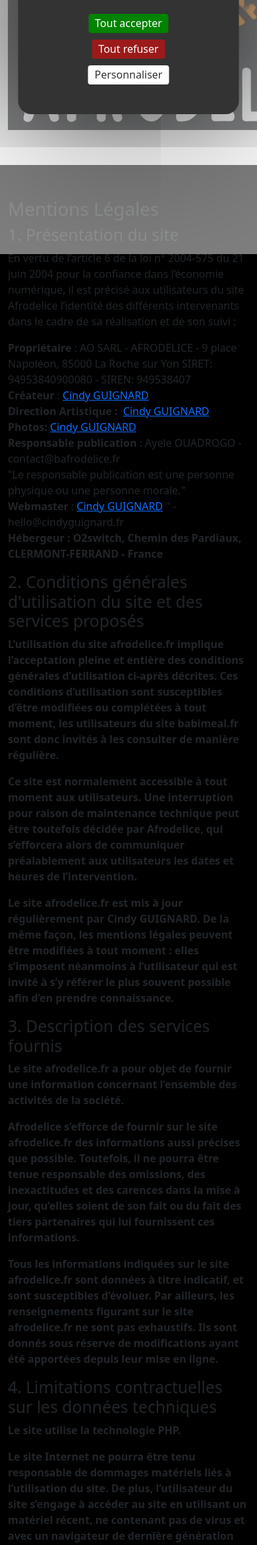
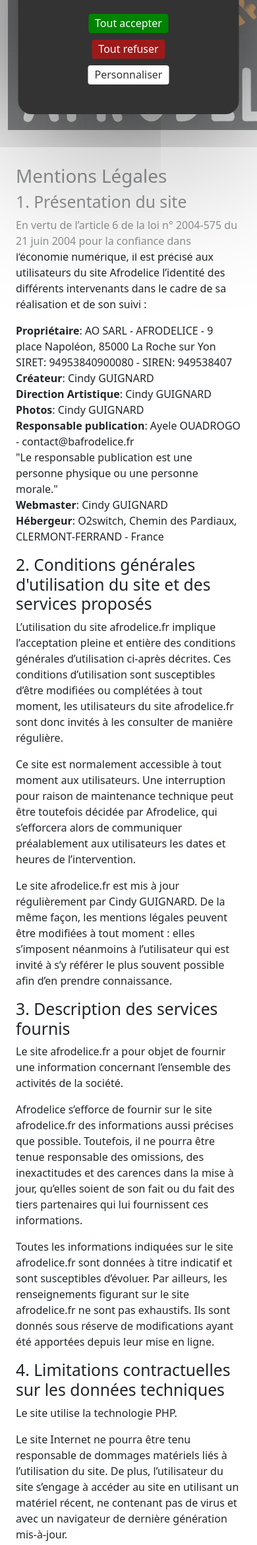
Before and after one commit to Nefle85/afrodelice, a Symfony app: template templates/mentions_legales/index.html.twig in a window 390 px wide; the page is wider, and only the part inside the window is pictured. Shown: the part 459-2800 px from the top of that part at 66% size. Run offline with Twig, Linux system fonts and the light colour scheme; the template is opened without the code that fills it, so the values that code supplies are empty; some libraries are stand-ins or nearby versions.

Commit message:
responsive css ok

```diff
--- a/templates/elements/footer.html.twig
+++ b/templates/elements/footer.html.twig
@@ -1,48 +1,53 @@
 <footer class="bg-dark text-light text-center text-lg-start">
     <!-- Grid container -->
     <div class="container-fluid p-4">
-        <!--Grid row-->
+        <!-- Grid row -->
         <div class="row d-flex align-items-stretch">
-            <!--Grid column LOGO et Nom du resto-->
+            <!-- Logo et Nom du resto -->
             <div class="col-lg-4 col-md-4 col-sm-12 mb-4 mb-md-0 d-flex justify-content-center align-items-center">
                 <div class="logo-container">
-                    <img class="logo" src="{{ asset('divers/images/afrodelice.jpg') }}" alt="Logo du restaurant Afrodelice" style="width: 80px; margin-right: 10px;">
-                    <span class="resto-name" style="color: orange; font-size: 20px; font-weight: bold;">AFRODELICE RESTO AFRO EXOTIQUE</span>
+                    <img class="logo" src="{{ asset('divers/images/afrodelice.jpg') }}" alt="Logo du restaurant Afrodelice">
+                    <div class="resto-name">
+                        <div>AFRODELICE</div>
+                        <div>RESTO</div>
+                        <div>AFRO</div>
+                        <div>EXOTIQUE</div>
+                    </div>
                 </div>
             </div>
-            <!--Grid column-->
+            <!-- Grid column -->
 
-            <!--Grid column Horaires et adresse du resto -->
+            <!-- Horaires du resto -->
             <div class="col-lg-4 col-md-4 col-sm-12 mb-4 mb-md-0 d-flex flex-column justify-content-center text-light">
-                <h5 class="text-uppercase mb-0" style="color: orange;">Horaires</h5>
+                <h5 class="text-uppercase mb-0">Horaires</h5>
                 <ul class="list-unstyled">
                     <li>Lundi, mercredi, jeudi : 12h00-14h00 / 19h00-21h30</li>
                     <li>Mardi : Fermé</li>
-                    <li>Vendredi: 19h00-22h30</li>
+                    <li>Vendredi : 19h00-22h30</li>
                     <li>Samedi : 12h00-14h00 / 19h00-22h30</li>
                     <li>Dimanche : 19h00-21h30</li>
                 </ul>
             </div>
-            <!--Grid column-->
+            <!-- Grid column -->
 
-            <!--Grid column Contact-->
+            <!-- Contact -->
             <div class="col-lg-4 col-md-4 col-sm-12 mb-4 mb-md-0 d-flex flex-column justify-content-center align-items-center">
-                <h5 class="text-uppercase"><a class="contact" href="{{ path('app_contact') }}" style="color: orange; font-weight: bold;">Contact</a></h5>
+                <h5 class="text-uppercase"><a class="contact footer-link" href="{{ path('app_contact') }}">Contact</a></h5>
                 <p>02 51 71 04 04</p>
-                <p><a href="{{ path('app_mentions_legales') }}" class="text-light-me-2">Mentions légales</a></p>
+                <p><a class="footer-link" href="{{ path('app_mentions_legales') }}">Mentions légales</a></p>
                 <div class="social-links mt-2">
-                    <a href="https://www.instagram.com" class="text-light me-3"><i class="fa-brands fa-instagram fa-lg"></i></a>
-                    <a href="https://www.facebook.com" class="text-light"><i class="fa-brands fa-square-facebook fa-lg"></i></a>
+                    <a class="footer-link" href="https://www.instagram.com"><i class="fa-brands fa-instagram fa-lg"></i></a>
+                    <a class="footer-link" href="https://www.facebook.com"><i class="fa-brands fa-square-facebook fa-lg"></i></a>
                 </div>
             </div>
-            <!--Grid column-->
+            <!-- Grid column -->
         </div>
-        <!--Grid row-->
+        <!-- Grid row -->
     </div>
     <!-- Grid container -->
 
     <!-- Copyright -->
-    <div class="copyright text-center p-3" style="background-color: rgba(0, 0, 0, 0.9); color: orange;">
+    <div class="copyright text-center p-3">
         © 2024 - Site réalisé par Cindy Guignard
     </div>
     <!-- Copyright -->
--- a/templates/mentions_legales/index.html.twig
+++ b/templates/mentions_legales/index.html.twig
@@ -4,107 +4,85 @@
 
 {% block body %}
 
-<div class="container-fluid" style="background-color:black; padding:0px"  >
-    <div class="container" style="background-color:black; padding-top:50px">
+<div class="container-fluid legal-content">
+    <div class="container">
 
-        <h1>Mentions Légales</h1>
+        <h1 class="legal-title">Mentions Légales</h1>
 
-        <h2>1. Présentation du site</h2>
-            <p>En vertu de l’article 6 de la loi n° 2004-575 du 21 juin 2004 pour la confiance dans l’économie numérique,
+        <h2 class="legal-subtitle">1. Présentation du site</h2>
+
+        <p class="legal-paragraph">En vertu de l’article 6 de la loi n° 2004-575 du 21 juin 2004 pour la confiance dans l’économie numérique,
         il est précisé aux utilisateurs du site Afrodelice l’identité des différents intervenants dans le cadre de sa réalisation et de son suivi :</p>
-            <p>
-                <strong>Propriétaire</strong>
-                 : AO SARL - AFRODELICE - 9 place Napoléon, 85000 La Roche sur Yon SIRET: 94953840900080 - SIREN: 949538407
+
+        <p class="legal-paragraph">
+            <strong>Propriétaire</strong>: AO SARL - AFRODELICE - 9 place Napoléon, 85000 La Roche sur Yon SIRET: 94953840900080 - SIREN: 949538407
             <br>
-                <strong>Créateur</strong>
-                 :
-                <a href="#">Cindy GUIGNARD</a>
+            <strong>Créateur</strong>: Cindy GUIGNARD
             <br>
-                <strong>Direction Artistique :&nbsp;</strong>
-                <a href="#">Cindy GUIGNARD</a>
+            <strong>Direction Artistique</strong>: Cindy GUIGNARD
             <br>
-                <strong>Photos: </strong>
-                <a href="#">Cindy GUIGNARD</a>
+            <strong>Photos</strong>: Cindy GUIGNARD
             <br>
-                <strong>Responsable publication</strong>
-                 : Ayele OUADROGO - contact@bafrodelice.fr
+            <strong>Responsable publication</strong>: Ayele OUADROGO - contact@bafrodelice.fr
             <br>
             "Le responsable publication est une personne physique ou une personne morale."
             <br>
-                <strong>Webmaster</strong>
-                 :
-                <a href="#">Cindy GUIGNARD</a>
-                " - hello@cindyguignard.fr
+            <strong>Webmaster</strong>: Cindy GUIGNARD
             <br>
-                <strong>Hébergeur<strong>
-                 : O2switch, Chemin des Pardiaux, CLERMONT-FERRAND - France
+            <strong>Hébergeur</strong>: O2switch, Chemin des Pardiaux, CLERMONT-FERRAND - France
         </p>
 
+        <h2 class="legal-subtitle">2. Conditions générales d'utilisation du site et des services proposés</h2>
+        <p class="legal-paragraph">L’utilisation du site afrodelice.fr implique l’acceptation pleine et entière des conditions générales d’utilisation ci-après décrites. Ces conditions d’utilisation sont susceptibles d’être modifiées ou complétées à tout moment, les utilisateurs du site afrodelice.fr sont donc invités à les consulter de manière régulière.</p>
+        <p class="legal-paragraph">Ce site est normalement accessible à tout moment aux utilisateurs. Une interruption pour raison de maintenance technique peut être toutefois décidée par Afrodelice, qui s’efforcera alors de communiquer préalablement aux utilisateurs les dates et heures de l’intervention.</p>
+        <p class="legal-paragraph">Le site afrodelice.fr est mis à jour régulièrement par Cindy GUIGNARD. De la même façon, les mentions légales peuvent être modifiées à tout moment : elles s’imposent néanmoins à l’utilisateur qui est invité à s’y référer le plus souvent possible afin d’en prendre connaissance.</p>
 
-        <h2>2. Conditions générales d'utilisation du site et des services proposés</h2>
+        <h2 class="legal-subtitle">3. Description des services fournis</h2>
+        <p class="legal-paragraph">Le site afrodelice.fr a pour objet de fournir une information concernant l’ensemble des activités de la société.</p>
+        <p class="legal-paragraph">Afrodelice s’efforce de fournir sur le site afrodelice.fr des informations aussi précises que possible. Toutefois, il ne pourra être tenue responsable des omissions, des inexactitudes et des carences dans la mise à jour, qu’elles soient de son fait ou du fait des tiers partenaires qui lui fournissent ces informations.</p>
+        <p class="legal-paragraph">Toutes les informations indiquées sur le site afrodelice.fr sont données à titre indicatif et sont susceptibles d’évoluer. Par ailleurs, les renseignements figurant sur le site afrodelice.fr ne sont pas exhaustifs. Ils sont donnés sous réserve de modifications ayant été apportées depuis leur mise en ligne.</p>
 
-            <p>L’utilisation du site afrodelice.fr implique l’acceptation pleine et entière des conditions générales d’utilisation ci-après décrites. Ces conditions d’utilisation sont susceptibles d’être modifiées ou complétées à tout moment, les utilisateurs du site babimeal.fr sont donc invités à les consulter de manière régulière.</p>
-            <p>Ce site est normalement accessible à tout moment aux utilisateurs. Une interruption pour raison de maintenance technique peut être toutefois décidée par Afrodelice, qui s’efforcera alors de communiquer préalablement aux utilisateurs les dates et heures de l’intervention.</p>
-            <p>Le site afrodelice.fr est mis à jour régulièrement par Cindy GUIGNARD. De la même façon, les mentions légales peuvent être modifiées à tout moment : elles s’imposent néanmoins à l’utilisateur qui est invité à s’y référer le plus souvent possible afin d’en prendre connaissance.</p>
+        <h2 class="legal-subtitle">4. Limitations contractuelles sur les données techniques</h2>
+        <p class="legal-paragraph">Le site utilise la technologie PHP.</p>
+        <p class="legal-paragraph">Le site Internet ne pourra être tenu responsable de dommages matériels liés à l’utilisation du site. De plus, l’utilisateur du site s’engage à accéder au site en utilisant un matériel récent, ne contenant pas de virus et avec un navigateur de dernière génération mis-à-jour.</p>
 
+        <h2 class="legal-subtitle">5. Propriété intellectuelle et contrefaçons</h2>
+        <p class="legal-paragraph">Afrodelice est propriétaire des droits de propriété intellectuelle ou détient les droits d’usage sur tous les éléments accessibles sur le site, notamment les textes, images, graphismes, logo, icônes, sons, logiciels.</p>
+        <p class="legal-paragraph">Toute reproduction, représentation, modification, publication, adaptation de tout ou partie des éléments du site, quel que soit le moyen ou le procédé utilisé, est interdite, sauf autorisation écrite préalable de : Afrodelice.</p>
+        <p class="legal-paragraph">Toute exploitation non autorisée du site ou de l’un quelconque des éléments qu’il contient sera considérée comme constitutive d’une contrefaçon et poursuivie conformément aux dispositions des articles L.335-2 et suivants du Code de Propriété Intellectuelle.</p>
 
-        <h2>3. Description des services fournis</h2>
+        <h2 class="legal-subtitle">6. Limitations et responsabilité</h2>
+        <p class="legal-paragraph">Afrodelice ne pourra être tenue responsable des dommages directs et indirects causés au matériel de l’utilisateur, lors de l’accès au site afrodelice.fr, et résultant soit de l’utilisation d’un matériel ne répondant pas aux spécifications indiquées au point 4, soit de l’apparition d’un bug ou d’une incompatibilité.</p>
+        <p class="legal-paragraph">Afrodelice ne pourra également être tenue responsable des dommages indirects (tels par exemple qu’une perte de marché ou perte d’une chance) consécutifs à l’utilisation du site afrodelice.fr.</p>
+        <p class="legal-paragraph">Des espaces interactifs (possibilité de poser des questions dans l’espace contact) sont à la disposition des utilisateurs. Afrodelice se réserve le droit de supprimer, sans mise en demeure préalable, tout contenu déposé dans cet espace qui contreviendrait à la législation applicable en France, en particulier aux dispositions relatives à la protection des données. Le cas échéant, Afrodelice se réserve également la possibilité de mettre en cause la responsabilité civile et/ou pénale de l’utilisateur, notamment en cas de message à caractère raciste, injurieux, diffamant, ou pornographique, quel que soit le support utilisé (texte, photographie…).</p>
 
-            <p>Le site afrodelice.fr a pour objet de fournir une information concernant l’ensemble des activités de la société.</p>
-            <p>Afrodelice s’efforce de fournir sur le site afrodelice.fr des informations aussi précises que possible. Toutefois, il ne pourra être tenue responsable des omissions, des inexactitudes et des carences dans la mise à jour, qu’elles soient de son fait ou du fait des tiers partenaires qui lui fournissent ces informations.</p>
-            <p>Tous les informations indiquées sur le site afrodelice.fr sont données à titre indicatif, et sont susceptibles d’évoluer. Par ailleurs, les renseignements figurant sur le site afrodelice.fr ne sont pas exhaustifs. Ils sont donnés sous réserve de modifications ayant été apportées depuis leur mise en ligne.</p>
+        <h2 class="legal-subtitle">7. Gestion des données personnelles</h2>
+        <p class="legal-paragraph">En France, les données personnelles sont notamment protégées par la loi n° 78-87 du 6 janvier 1978, la loi n° 2004-801 du 6 août 2004, l’article L. 226-13 du Code pénal et la Directive Européenne du 24 octobre 1995.</p>
+        <p class="legal-paragraph">A l’occasion de l’utilisation du site afrodelice.fr, peuvent être recueillies : l’URL des liens par l’intermédiaire desquels l’utilisateur a accédé au site afrodelice.fr, le fournisseur d’accès de l’utilisateur, l’adresse de protocole Internet (IP) de l’utilisateur.</p>
+        <p class="legal-paragraph">En tout état de cause Afrodelice ne collecte des informations personnelles relatives à l’utilisateur que pour le besoin de certains services proposés par le site afrodelice.fr. L’utilisateur fournit ces informations en toute connaissance de cause, notamment lorsqu’il procède par lui-même à leur saisie. Il est alors précisé à l’utilisateur du site afrodelice.fr l’obligation ou non de fournir ces informations.</p>
+        <p class="legal-paragraph">Conformément aux dispositions des articles 38 et suivants de la loi 78-17 du 6 janvier 1978 relative à l’informatique, aux fichiers et aux libertés, tout utilisateur dispose d’un droit d’accès, de rectification et d’opposition aux données personnelles le concernant, en effectuant sa demande écrite et signée, accompagnée d’une copie du titre d’identité avec signature du titulaire de la pièce, en précisant l’adresse à laquelle la réponse doit être envoyée.</p>
+        <p class="legal-paragraph">Aucune information personnelle de l’utilisateur du site afrodelice.fr n’est publiée à l’insu de l’utilisateur, échangée, transférée, cédée ou vendue sur un support quelconque à des tiers. Seule l’hypothèse du rachat de Afrodelice et ses droits permettrait la transmission des dites informations à l’éventuel acquéreur qui serait à son tour tenu à la même obligation de conservation et de modification des données vis-à-vis de l’utilisateur du site afrodelice.fr.</p>
 
-        <h2>4. Limitations contractuelles sur les données techniques</h2>
+        <h2 class="legal-subtitle">8. Liens hypertextes et cookies</h2>
+        <p class="legal-paragraph">Le site afrodelice.fr contient un certain nombre de liens hypertextes vers d’autres sites, mis en place avec l’autorisation de Afrodelice. Cependant, Afrodelice n’a pas la possibilité de vérifier le contenu des sites ainsi visités, et n’assumera en conséquence aucune responsabilité de ce fait.</p>
+        <p class="legal-paragraph">La navigation sur le site afrodelice.fr est susceptible de provoquer l’installation de cookie(s) sur l’ordinateur de l’utilisateur. Un cookie est un fichier de petite taille qui ne permet pas l’identification de l’utilisateur, mais qui enregistre des informations relatives à la navigation d’un ordinateur sur un site. Les données ainsi obtenues visent à faciliter la navigation ultérieure sur le site, et ont également vocation à permettre diverses mesures de fréquentation.</p>
+        <p class="legal-paragraph">Le refus d’installation d’un cookie peut entraîner l’impossibilité d’accéder à certains services. L’utilisateur peut toutefois configurer son ordinateur de la manière suivante, pour refuser l’installation des cookies :</p>
+        <ul class="legal-list">
+            <li class="legal-list-item">Sous Internet Explorer : Outil > Options Internet > Confidentialité > Bloquer tous les cookies.</li>
+            <li class="legal-list-item">Sous Netscape : Édition > Préférences > Confidentialité et sécurité > Cookies.</li>
+            <li class="legal-list-item">Sous Firefox : Outils > Options > Vie privée > Cookies.</li>
+            <li class="legal-list-item">Sous Safari : Édition > Préférences > Confidentialité.</li>
+        </ul>
 
-            <p>Le site utilise la technologie PHP.</p>
-            <p>Le site Internet ne pourra être tenu responsable de dommages matériels liés à l’utilisation du site. De plus, l’utilisateur du site s’engage à accéder au site en utilisant un matériel récent, ne contenant pas de virus et avec un navigateur de dernière génération mis-à-jour.</p>
+        <h2 class="legal-subtitle">9. Droit applicable et attribution de juridiction</h2>
+        <p class="legal-paragraph">Tout litige en relation avec l’utilisation du site afrodelice.fr est soumis au droit français. Il est fait attribution exclusive de juridiction aux tribunaux compétents de Paris.</p>
 
-        <h2>5. Propriété intellectuelle et contrefaçons</h2>
+        <h2 class="legal-subtitle">10. Les principales lois concernées</h2>
+        <p class="legal-paragraph">Loi n° 78-87 du 6 janvier 1978, loi n° 2004-575 du 21 juin 2004.</p>
 
-            <p>Afrodelice est propriétaire des droits de propriété intellectuelle ou détient les droits d’usage sur tous les éléments accessibles sur le site, notamment les textes, images, graphismes, logo, icônes, sons, logiciels.</p>
-            <p>Toute reproduction, représentation, modification, publication, adaptation de tout ou partie des éléments du site, quel que soit le moyen ou le procédé utilisé, est interdite, sauf autorisation écrite préalable de : Afrodelice.</p>
-            <p>Toute exploitation non autorisée du site ou de l’un quelconque des éléments qu’il contient sera considérée comme constitutive d’une contrefaçon et poursuivie conformément aux dispositions des articles L.335-2 et suivants du Code de Propriété Intellectuelle.</p>
-
-        <h2>6. Limitations et responsabilité</h2>
-
-            <p>Afrodelice ne pourra être tenue responsable des dommages directs et indirects causés au matériel de l’utilisateur, lors de l’accès au site afrodelice.fr , et résultant soit de l’utilisation d’un matériel ne répondant pas aux spécifications indiquées au point 4, soit de l’apparition d’un bug ou d’une incompatibilité.</p>
-            <p>Afrodelice ne pourra également être tenue responsable des dommages indirects (tels par exemple qu’une perte de marché ou perte d’une chance) consécutifs à l’utilisation du site afrodelice.fr.</p>
-            <p>Des espaces interactifs (possibilité de poser des questions dans l’espace contact) sont à la disposition des utilisateurs. Afrodelice se réserve le droit de supprimer, sans mise en demeure préalable, tout contenu déposé dans cet espace qui contreviendrait à la législation applicable en France, en particulier aux dispositions relatives à la protection des données. Le cas échéant, Afrodelice se réserve également la possibilité de mettre en cause la responsabilité civile et/ou pénale de l’utilisateur, notamment en cas de message à caractère raciste, injurieux, diffamant, ou pornographique, quel que soit le support utilisé (texte, photographie…).</p>
-
-        <h2>7. Gestion des données personnelles</h2>
-
-            <p>En France, les données personnelles sont notamment protégées par la loi n° 78-87 du 6 janvier 1978, la loi n° 2004-801 du 6 août 2004, l’article L. 226-13 du Code pénal et la Directive Européenne du 24 octobre 1995.</p>
-            <p>A l’occasion de l’utilisation du site afrodelice.fr, peuvent êtres recueillies : l’URL des liens par l’intermédiaire desquels l’utilisateur a accédé au site afrodelice.fr, le fournisseur d’accès de l’utilisateur, l’adresse de protocole Internet (IP) de l’utilisateur.</p>
-            <p>En tout état de cause Afrodelice ne collecte des informations personnelles relatives à l’utilisateur que pour le besoin de certains services proposés par le site afrodelice.fr. L’utilisateur fournit ces informations en toute connaissance de cause, notamment lorsqu’il procède par lui-même à leur saisie. Il est alors précisé à l’utilisateur du site afrodelice.fr l’obligation ou non de fournir ces informations.</p>
-            <p>Conformément aux dispositions des articles 38 et suivants de la loi 78-17 du 6 janvier 1978 relative à l’informatique, aux fichiers et aux libertés, tout utilisateur dispose d’un droit d’accès, de rectification et d’opposition aux données personnelles le concernant, en effectuant sa demande écrite et signée, accompagnée d’une copie du titre d’identité avec signature du titulaire de la pièce, en précisant l’adresse à laquelle la réponse doit être envoyée.</p>
-            <p>Aucune information personnelle de l’utilisateur du site afrodelice.fr n’est publiée à l’insu de l’utilisateur, échangée, transférée, cédée ou vendue sur un support quelconque à des tiers. Seule l’hypothèse du rachat d’Afrodelice et de ses droits permettrait la transmission des dites informations à l’éventuel acquéreur qui serait à son tour tenu de la même obligation de conservation et de modification des données vis à vis de l’utilisateur du site afrodelice.fr.</p>
-            <p>Le site n’est pas déclaré à la CNIL car il ne recueille pas d’informations personnelles.</p>
-            <p>Les bases de données sont protégées par les dispositions de la loi du 1er juillet 1998 transposant la directive 96/9 du 11 mars 1996 relative à la protection juridique des bases de données.</p>
-
-        <h2>8. Liens hypertextes et cookies</h2>
-
-            <p>Le site afrodelice.fr contient un certain nombre de liens hypertextes vers d’autres sites, mis en place avec l’autorisation d'Afrodelice. Cependant, Afrodelice n’a pas la possibilité de vérifier le contenu des sites ainsi visités, et n’assumera en conséquence aucune responsabilité de ce fait.</p>
-            <p>La navigation sur le site afrodelice.fr est susceptible de provoquer l’installation de cookie(s) sur l’ordinateur de l’utilisateur. Un cookie est un fichier de petite taille, qui ne permet pas l’identification de l’utilisateur, mais qui enregistre des informations relatives à la navigation d’un ordinateur sur un site. Les données ainsi obtenues visent à faciliter la navigation ultérieure sur le site, et ont également vocation à permettre diverses mesures de fréquentation.</p>
-            <p>Le refus d’installation d’un cookie peut entraîner l’impossibilité d’accéder à certains services. L’utilisateur peut toutefois configurer son ordinateur de la manière suivante, pour refuser l’installation des cookies :</p>
-            <p>Sous Internet Explorer : onglet outil (pictogramme en forme de rouage en haut a droite) / options internet. Cliquez sur Confidentialité et choisissez Bloquer tous les cookies. Validez sur Ok.</p>
-            <p>Sous Firefox : en haut de la fenêtre du navigateur, cliquez sur le bouton Firefox, puis aller dans l’onglet Options. Cliquer sur l’onglet Vie privée.Paramétrez les Règles de conservation sur : utiliser les paramètres personnalisés pour l’historique. Enfin décochez-la pour désactiver les cookies.</p>
-            <p>Sous Safari : Cliquez en haut à droite du navigateur sur le pictogramme de menu (symbolisé par un rouage). Sélectionnez Paramètres. Cliquez sur Afficher les paramètres avancés. Dans la section “Confidentialité”, cliquez sur Paramètres de contenu. Dans la section “Cookies”, vous pouvez bloquer les cookies.</p>
-            <p>Sous Chrome : Cliquez en haut à droite du navigateur sur le pictogramme de menu (symbolisé par trois lignes horizontales). Sélectionnez Paramètres. Cliquez sur Afficher les paramètres avancés. Dans la section “Confidentialité”, cliquez sur préférences. Dans l’onglet “Confidentialité”, vous pouvez bloquer les cookies.</p>
-
-        <h2>9. Droit applicable et attribution de juridiction</h2>
-
-            <p>Tout litige en relation avec l’utilisation du site afrodelice.fr est soumis au droit français. Il est fait attribution exclusive de juridiction aux tribunaux compétents de Paris.</p>
-
-        <h2>10. Les principales lois concernées</h2>
-
-            <p>Loi n° 78-17 du 6 janvier 1978, notamment modifiée par la loi n° 2004-801 du 6 août 2004 relative à l’informatique, aux fichiers et aux libertés.</p>
-            <p>Loi n° 2004-575 du 21 juin 2004 pour la confiance dans l’économie numérique.</p>
-
-
-        <h2>11. Lexique</h2>
-
-            <p>Utilisateur : Internaute se connectant, utilisant le site susnommé.</p>
-            <p style="margin:0px;padding-bottom:150px">Informations personnelles : « les informations qui permettent, sous quelque forme que ce soit, directement ou non, l’identification des personnes physiques auxquelles elles s’appliquent » (article 4 de la loi n° 78-17 du 6 janvier 1978).</p>
+        <h2 class="legal-subtitle">11. Lexique</h2>
+        <p class="legal-paragraph"><strong>Utilisateur</strong> : Internaute se connectant, utilisant le site susnommé.<br>
+        <strong>Informations personnelles</strong> : « les informations qui permettent, sous quelque forme que ce soit, directement ou non, d’identifier les personnes physiques auxquelles elles s’appliquent. » (article 4 de la loi n° 78-17 du 6 janvier 1978).</p>
 
     </div>
 </div>
```
Also changed, not shown: src/Controller/Admin/ProductCrudController.php (+7 -5 lines), src/Entity/Product.php (+6 -1 lines), templates/contact/index.html.twig (+9 -9 lines), templates/main/index.html.twig (+9 -10 lines), templates/menu/index.html.twig (+29 -3 lines), templates/team/index.html.twig (+32 -27 lines). Lines whose indentation alone changed are shown as unchanged.
